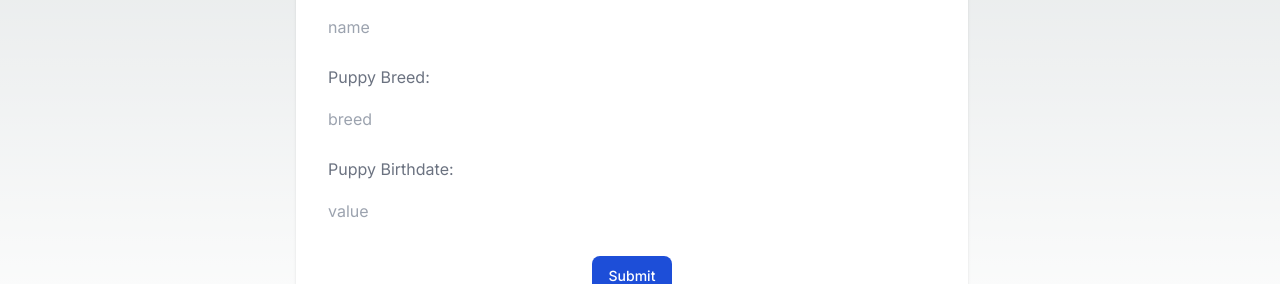
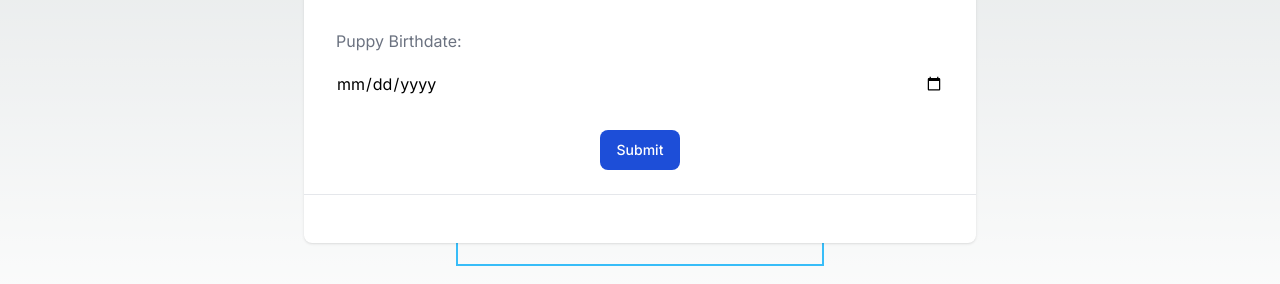
Before and after one commit to SMooreSwe/puppies-frontend, a Next.js app: page / in a window 1280 px wide. Both pictures are taken after a click on the button "Add Puppy". Shown: the part 420-704 px from the top of the page. Built offline with nearby package versions, Linux system fonts and the light colour scheme; no server answers.

Commit message:
changed form to date input - checked and fits with endpoint without reformat

```diff
--- a/app/components/PuppyDisplay.tsx
+++ b/app/components/PuppyDisplay.tsx
@@ -14,7 +14,7 @@ const PuppyDisplay = (props: PuppyDisplayProps) => {
         <div>{birthdate}</div>
         <hr className='my-2'/>
         <div className='flex justify-between gap-4'>
-          <PuppyModal buttonText='Edit Details' apiCall={editSetter}/>
+          <PuppyModal buttonText='Edit Details' apiCall={editSetter} puppy={puppy} />
           <DeleteButton puppyID={_id!} deleteSetter={deleteSetter} />
         </div>
 
--- a/app/components/PuppyForm.tsx
+++ b/app/components/PuppyForm.tsx
@@ -1,5 +1,5 @@
-import { PuppyFormProps } from '@/types/types'
-import React, { FormEvent, useState } from 'react'
+import { Puppy, PuppyFormProps } from '@/types/types'
+import React, { FormEvent, useRef, useState } from 'react'
 
 const PuppyForm = (props: PuppyFormProps) => {
     const [puppyExists, setPuppyExists] = useState<boolean>(false)
@@ -8,19 +8,28 @@ const PuppyForm = (props: PuppyFormProps) => {
         setPuppyExists(true)
     }
 
+    const nameRef = useRef<HTMLInputElement>(null)
+    const breedRef = useRef<HTMLInputElement>(null)
+    const bDRef = useRef<HTMLInputElement>(null)
+
     const handleSubmit = (event : FormEvent) => {
         event.preventDefault()
-        //return API call and set selected puppy
+
+        const newPuppy : Puppy = {
+            name: nameRef.current!.value,
+            breed: breedRef.current!.value,
+            birthdate: bDRef.current!.value,
+        }
     }
 
   return (
     <form onSubmit={(e) => handleSubmit(e)} className='flex flex-col items-stretch gap-2 text-base leading-relaxed text-gray-500 dark:text-gray-200'>
         <label htmlFor="puppyName" className='mt-2 pl-2'>Puppy Name:</label>
-        <input type="text" id="puppyName" className="rounded-lg p-2" placeholder='name' value={puppyExists ? props.puppy!.name : '' }/>
+        <input ref={nameRef} type="text" id="puppyName" className="rounded-lg p-2 text-black" placeholder='name' defaultValue={puppyExists ? props.puppy!.name : '' } required/>
         <label htmlFor="puppyBreed" className='mt-2 pl-2'>Puppy Breed:</label>
-        <input type="text" id="puppyBreed" className="rounded-lg p-2" placeholder='breed' value={puppyExists ? props.puppy!.breed : ''}/>
+        <input ref={breedRef} type="text" id="puppyBreed" className="rounded-lg p-2 text-black" placeholder='breed' defaultValue={puppyExists ? props.puppy!.breed : ''} required/>
         <label htmlFor="puppyBD" className='mt-2 pl-2'>Puppy Birthdate:</label>
-        <input type="text" id="puppyBD" className="rounded-lg p-2" placeholder='value' value={puppyExists ? props.puppy!.name : ''}/>
+        <input ref={bDRef} type="date" id="puppyBD" className="rounded-lg p-2 text-black" defaultValue={puppyExists ? props.puppy!.birthdate : ''} required/>
         <input type="submit" className='self-center text-white bg-blue-700 hover:bg-blue-800 focus:ring-4 focus:outline-none focus:ring-blue-300 font-medium rounded-lg text-sm w-20 py-2.5 mt-4 text-center dark:bg-blue-600 dark:hover:bg-blue-700 dark:focus:ring-blue-800'/>
     </form>
   )
--- a/app/components/PuppyModal.tsx
+++ b/app/components/PuppyModal.tsx
@@ -22,7 +22,7 @@ const PuppyModal = (props: PuppyModalProps) => {
       tabindex="-1"
       aria-hidden="true"
       className="fixed top-0 left-0 right-0 z-50 hidden w-full p-4 overflow-x-hidden overflow-y-auto md:inset-0 h-[calc(100%-1rem)] max-h-full">
-      <div className='relative w-full max-w-2xl max-h-full inset-0 m-auto mt-[20%]'>
+      <div className='relative w-full max-w-2xl max-h-full inset-0 m-auto mt-[10%]'>
         <div className='relative bg-white rounded-lg shadow dark:bg-gray-700'>
           <Modal.Header className='flex items-center justify-between p-6 border-b rounded-t dark:border-gray-600'>
             <Modal.Title className='text-xl font-semibold text-gray-900 dark:text-white'>
--- a/app/page.tsx
+++ b/app/page.tsx
@@ -36,12 +36,14 @@ export default function Home() {
   }
 
   const addPuppyToList = (newPuppy : Puppy) => {
+    //addApiCall - body new puppy
     const list = [...puppyList, newPuppy]
     setPuppyList(list)
     setSelectedPuppy(newPuppy)
   }
 
   const editDetails = (id: string, newPuppy: Puppy) => {
+    //editAPICall - body new Puppy
     const newList = puppyList.map(puppy => puppy._id === id ? newPuppy : puppy)
     setPuppyList(newList)
     setSelectedPuppy(newPuppy)
```
